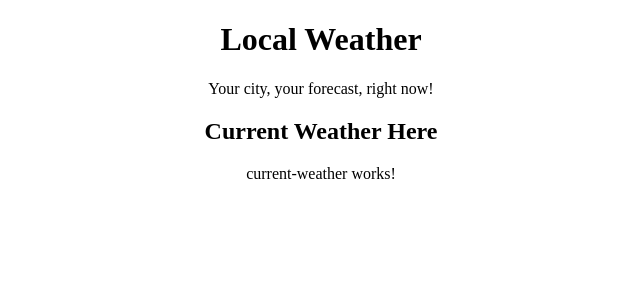
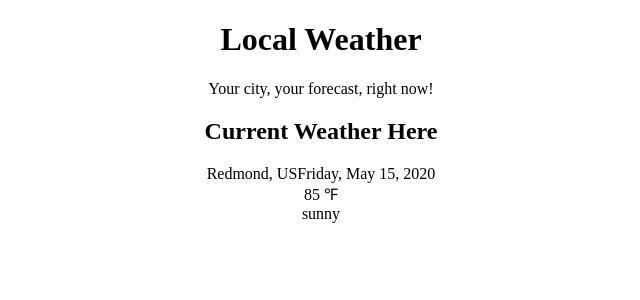
Before and after one commit to IrynaKysil/local-weather-app, an Angular app: page / in a window 1280 px wide. Shown: the top 300 px of the page, without its empty margins (319-959 px from the left). Built offline with nearby package versions, Linux system fonts and the light colour scheme.

Commit message:
Binding data

```diff
--- a/src/app/current-weather/current-weather.component.html
+++ b/src/app/current-weather/current-weather.component.html
@@ -1 +1,17 @@
-<p>current-weather works!</p>
+<div>
+  <div>
+    <span>{{current.city}}, {{current.country}}</span>
+    <span>{{current.date | date: 'fullDate'}}</span>
+  </div>
+
+  <div>
+    <img [src]='current.image'/>
+    <span>{{current.temperature | number:'1.0-0'}} &#8457;</span>
+  </div>
+  <div>
+    {{current.description}}
+  </div>
+
+
+
+</div>
--- a/src/app/current-weather/current-weather.component.ts
+++ b/src/app/current-weather/current-weather.component.ts
@@ -1,4 +1,5 @@
 import { Component, OnInit } from '@angular/core';
+import { ICurrentWeather } from '../icurrent-weather';
 
 @Component({
   selector: 'app-current-weather',
@@ -6,8 +7,18 @@ import { Component, OnInit } from '@angular/core';
   styleUrls: ['./current-weather.component.css']
 })
 export class CurrentWeatherComponent implements OnInit {
+  current: ICurrentWeather
 
-  constructor() { }
+  constructor() {
+    this.current = {
+     city: 'Redmond',
+     country: 'US',
+     date: new Date(),
+     image: '',
+     temperature: 85,
+     description: 'sunny'
+    }
+   }
 
   ngOnInit(): void {
   }
```
